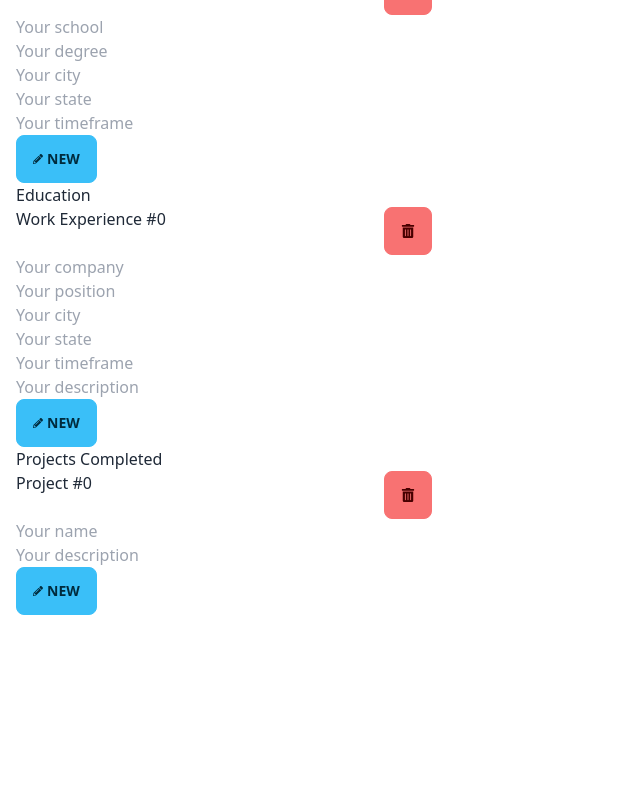
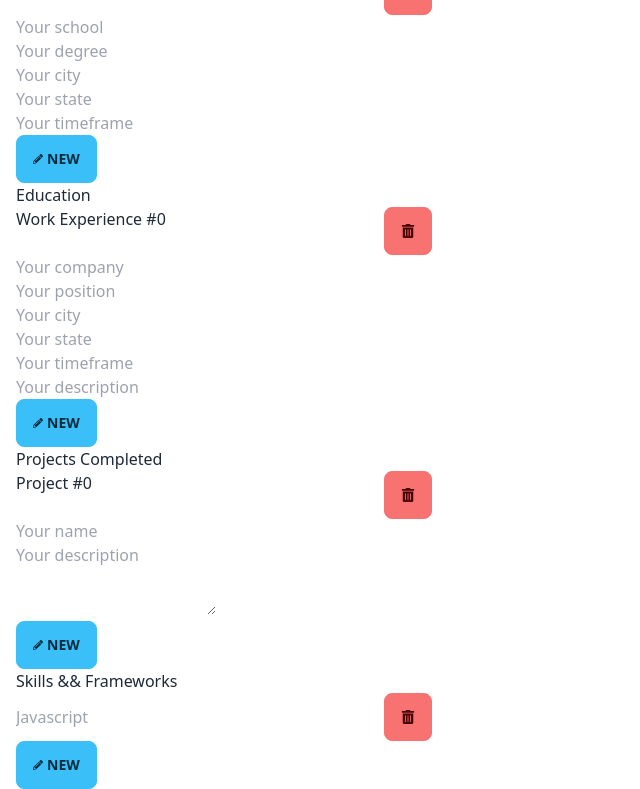
Before and after one commit to Armadillidiid/cv-application, a React (Vite) app: page / in a window 1280 px wide. Shown: the part 441-1230 px from the top of the page, without its empty margins (0-640 px from the left). Before the commit the page ends 1056 px from the top, so only its background shows below. Built offline with nearby package versions, Linux system fonts and the light colour scheme.

Commit message:
Added Skill component form

```diff
--- a/src/App.jsx
+++ b/src/App.jsx
@@ -4,6 +4,7 @@ import Education from './components/Education'
 import Profile from './components/Profile'
 import Experience from './components/Experience'
 import Project from './components/Project'
+import Skill from './components/Skill'
 
 
 export default function App() {
@@ -44,7 +45,12 @@ export default function App() {
         description: ''
       }
     ],
-    skill: []
+    skill: [
+      {
+        id: uniqid(),
+        name: ''
+      },
+    ]
 })
 
 const handleChange = (e) => {
@@ -80,6 +86,7 @@ const onHandleDeleteClick = (id, component) => {
         <Education userData={userData} setUserData={setUserData} handleChange={onHandleObjectChange} handleDeleteClick={onHandleDeleteClick} />
         <Experience userData={userData} setUserData={setUserData} handleChange={onHandleObjectChange} handleDeleteClick={onHandleDeleteClick} />
         <Project userData={userData} setUserData={setUserData} handleChange={onHandleObjectChange} handleDeleteClick={onHandleDeleteClick} />
+        <Skill userData={userData} setUserData={setUserData} handleChange={onHandleObjectChange} handleDeleteClick={onHandleDeleteClick} />
         </div>
         <div className='col-span-2'></div>
       </div>
--- a/src/components/Project.jsx
+++ b/src/components/Project.jsx
@@ -44,8 +44,8 @@ const Project = (props) => {
           value={user.name}
         />
 
-        <input
-          type="text"
+        <textarea
+          rows="3"
           placeholder="Your description"
           name="description"
           onChange={(e) => props.handleChange(e, index, component)}
--- a/src/components/Skill.jsx
+++ b/src/components/Skill.jsx
@@ -0,0 +1,72 @@
+import { FaPencilAlt, FaTrashAlt } from "react-icons/fa";
+import uniqid from "uniqid";
+
+const Skill = (props) => {
+  const component = "skill";
+  const exampleSkillList = [
+    'Javascript',
+    'React',
+    'Next.js',
+    'PostgreSQL',
+    'Redux',
+    'Tailwind',
+    'Express.js',
+    'MongoDB',
+    'Bash',
+    'Git'
+  ]
+  const handleClick = () => {
+    props.setUserData((prevUser) => ({
+      ...prevUser,
+      skill: [
+        ...prevUser.skill,
+        {
+          id: uniqid(),
+          name: "",
+        },
+      ],
+    }));
+  };
+
+  const listItems = props.userData[component].map((user, index) => {
+    return (
+      <div key={index}>
+        <div className="flex justify-between">
+          <input
+            type="text"
+            placeholder={exampleSkillList[index]}
+            name="name"
+            onChange={(e) => props.handleChange(e, index, component)}
+            value={user.name}
+          />
+
+
+          <button
+            className="btn btn-error"
+            onClick={() =>
+              props.handleDeleteClick(
+                props.userData[component][index].id,
+                component
+              )
+            }
+          >
+            <FaTrashAlt />
+          </button>
+        </div>
+      </div>
+    );
+  });
+
+  return (
+    <>
+      <h2>Skills && Frameworks</h2>
+      {listItems}
+      <button className="btn btn-info" onClick={handleClick}>
+        <FaPencilAlt className="pr-1" />
+        New
+      </button>
+    </>
+  );
+};
+
+export default Skill;
```
